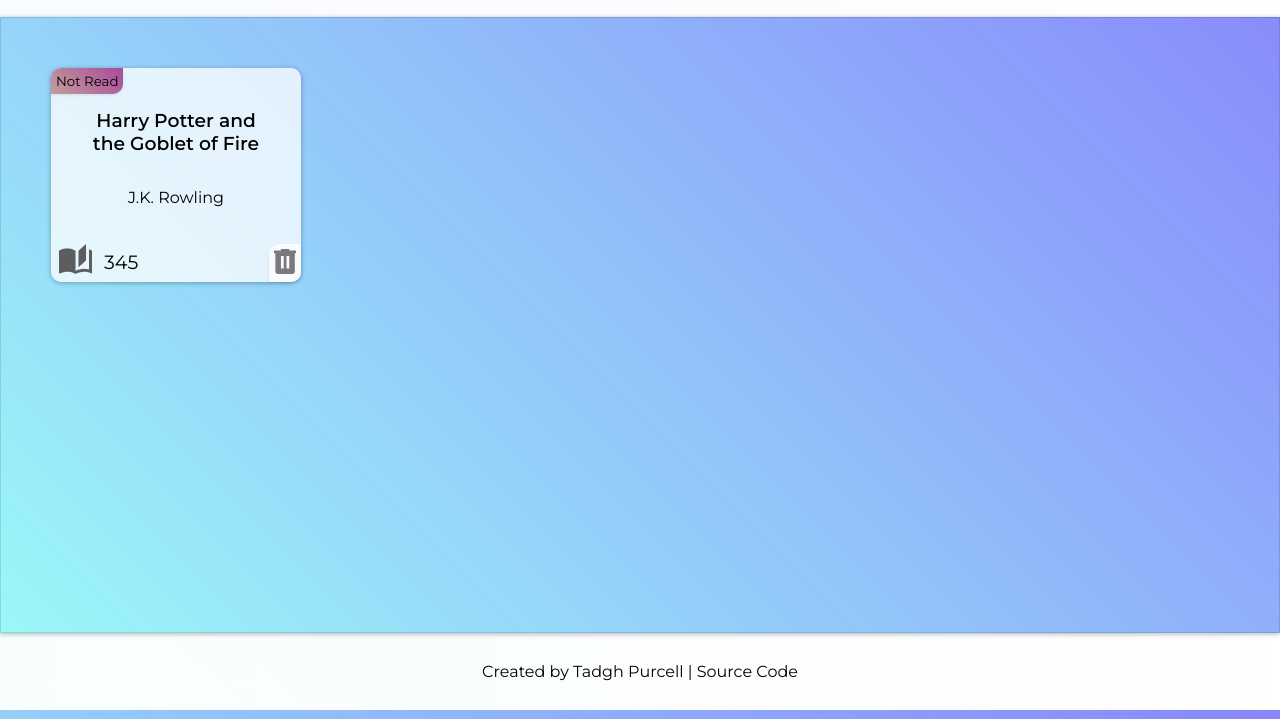
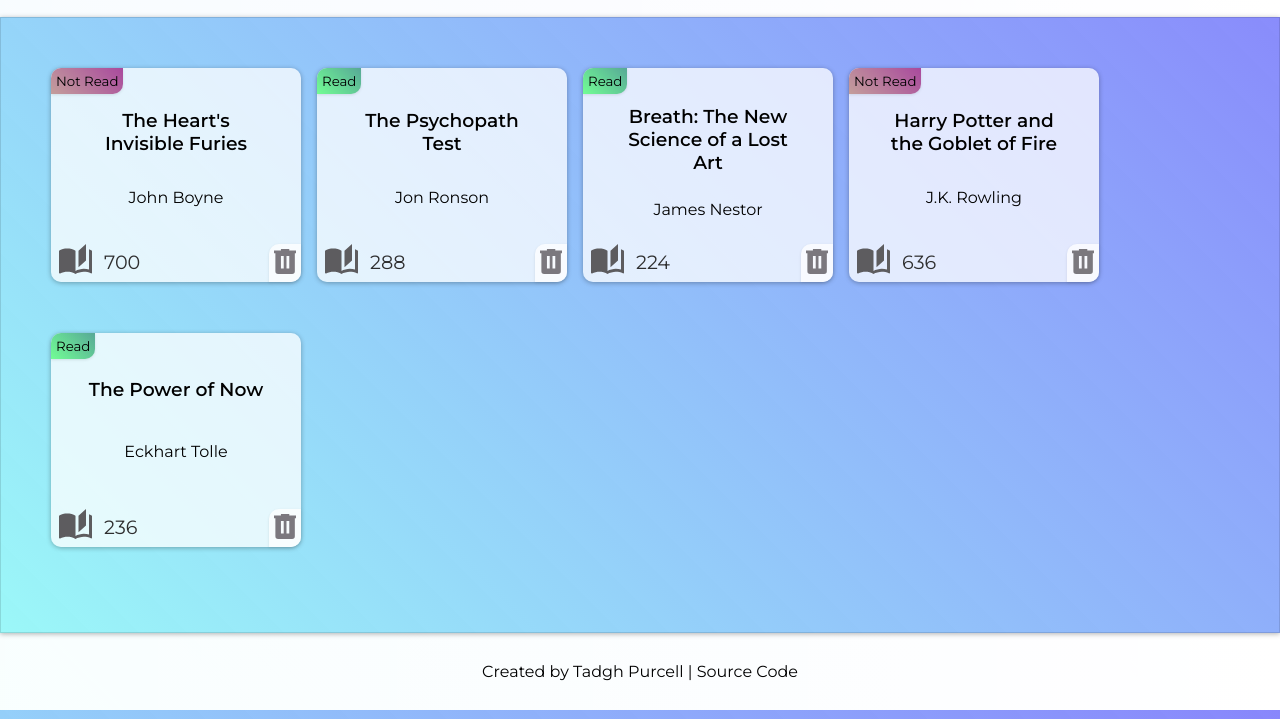
Before and after one commit to BigSmokeyBacon/library, a plain HTML site: page index.html in a window 1280 px wide. Shown: the part 81-800 px from the top of the page. Drawn offline with Linux system fonts and the light colour scheme.

Commit message:
Add more books on initial load

```diff
--- a/index.html
+++ b/index.html
@@ -58,7 +58,70 @@
     </form>
 
     <div class="book-display">
-      <div class="card card--0">
+      <div class="card card--4">
+        <h3 class="card-title">The Heart's Invisible Furies</h3>
+        <p class="card-author">John Boyne</p>
+        <div class="card-pages">
+          <svg xmlns="http://www.w3.org/2000/svg" viewBox="1 2 22 20">
+            <path
+              d="M19 2L14 6.5V17.5L19 13V2M6.5 5C4.55 5 2.45 5.4 1 6.5V21.16C1 21.41 1.25 21.66 1.5 21.66C1.6 21.66 1.65 21.59 1.75 21.59C3.1 20.94 5.05 20.5 6.5 20.5C8.45 20.5 10.55 20.9 12 22C13.35 21.15 15.8 20.5 17.5 20.5C19.15 20.5 20.85 20.81 22.25 21.56C22.35 21.61 22.4 21.59 22.5 21.59C22.75 21.59 23 21.34 23 21.09V6.5C22.4 6.05 21.75 5.75 21 5.5V19C19.9 18.65 18.7 18.5 17.5 18.5C15.8 18.5 13.35 19.15 12 20V6.5C10.55 5.4 8.45 5 6.5 5Z"
+            /></svg
+          ><span>700</span>
+        </div>
+        <div class="card-btns">
+          <button class="btn btn-card-read" type="button">Not Read</button>
+          <button class="btn btn-card-remove" type="button">
+            <svg xmlns="http://www.w3.org/2000/svg" viewBox="4 3 16 18">
+              <path
+                d="M9,3V4H4V6H5V19A2,2 0 0,0 7,21H17A2,2 0 0,0 19,19V6H20V4H15V3H9M9,8H11V17H9V8M13,8H15V17H13V8Z"
+              />
+            </svg>
+          </button>
+        </div>
+      </div>
+      <div class="card card--3">
+        <h3 class="card-title">The Psychopath Test</h3>
+        <p class="card-author">Jon Ronson</p>
+        <div class="card-pages">
+          <svg xmlns="http://www.w3.org/2000/svg" viewBox="1 2 22 20">
+            <path
+              d="M19 2L14 6.5V17.5L19 13V2M6.5 5C4.55 5 2.45 5.4 1 6.5V21.16C1 21.41 1.25 21.66 1.5 21.66C1.6 21.66 1.65 21.59 1.75 21.59C3.1 20.94 5.05 20.5 6.5 20.5C8.45 20.5 10.55 20.9 12 22C13.35 21.15 15.8 20.5 17.5 20.5C19.15 20.5 20.85 20.81 22.25 21.56C22.35 21.61 22.4 21.59 22.5 21.59C22.75 21.59 23 21.34 23 21.09V6.5C22.4 6.05 21.75 5.75 21 5.5V19C19.9 18.65 18.7 18.5 17.5 18.5C15.8 18.5 13.35 19.15 12 20V6.5C10.55 5.4 8.45 5 6.5 5Z"
+            /></svg
+          ><span>288</span>
+        </div>
+        <div class="card-btns">
+          <button class="btn btn-card-read read" type="button">Read</button>
+          <button class="btn btn-card-remove" type="button">
+            <svg xmlns="http://www.w3.org/2000/svg" viewBox="4 3 16 18">
+              <path
+                d="M9,3V4H4V6H5V19A2,2 0 0,0 7,21H17A2,2 0 0,0 19,19V6H20V4H15V3H9M9,8H11V17H9V8M13,8H15V17H13V8Z"
+              />
+            </svg>
+          </button>
+        </div>
+      </div>
+      <div class="card card--2">
+        <h3 class="card-title">Breath: The New Science of a Lost Art</h3>
+        <p class="card-author">James Nestor</p>
+        <div class="card-pages">
+          <svg xmlns="http://www.w3.org/2000/svg" viewBox="1 2 22 20">
+            <path
+              d="M19 2L14 6.5V17.5L19 13V2M6.5 5C4.55 5 2.45 5.4 1 6.5V21.16C1 21.41 1.25 21.66 1.5 21.66C1.6 21.66 1.65 21.59 1.75 21.59C3.1 20.94 5.05 20.5 6.5 20.5C8.45 20.5 10.55 20.9 12 22C13.35 21.15 15.8 20.5 17.5 20.5C19.15 20.5 20.85 20.81 22.25 21.56C22.35 21.61 22.4 21.59 22.5 21.59C22.75 21.59 23 21.34 23 21.09V6.5C22.4 6.05 21.75 5.75 21 5.5V19C19.9 18.65 18.7 18.5 17.5 18.5C15.8 18.5 13.35 19.15 12 20V6.5C10.55 5.4 8.45 5 6.5 5Z"
+            /></svg
+          ><span>224</span>
+        </div>
+        <div class="card-btns">
+          <button class="btn btn-card-read read" type="button">Read</button>
+          <button class="btn btn-card-remove" type="button">
+            <svg xmlns="http://www.w3.org/2000/svg" viewBox="4 3 16 18">
+              <path
+                d="M9,3V4H4V6H5V19A2,2 0 0,0 7,21H17A2,2 0 0,0 19,19V6H20V4H15V3H9M9,8H11V17H9V8M13,8H15V17H13V8Z"
+              />
+            </svg>
+          </button>
+        </div>
+      </div>
+      <div class="card card--1">
         <h3 class="card-title">Harry Potter and the Goblet of Fire</h3>
         <p class="card-author">J.K. Rowling</p>
         <div class="card-pages">
@@ -66,10 +129,31 @@
             <path
               d="M19 2L14 6.5V17.5L19 13V2M6.5 5C4.55 5 2.45 5.4 1 6.5V21.16C1 21.41 1.25 21.66 1.5 21.66C1.6 21.66 1.65 21.59 1.75 21.59C3.1 20.94 5.05 20.5 6.5 20.5C8.45 20.5 10.55 20.9 12 22C13.35 21.15 15.8 20.5 17.5 20.5C19.15 20.5 20.85 20.81 22.25 21.56C22.35 21.61 22.4 21.59 22.5 21.59C22.75 21.59 23 21.34 23 21.09V6.5C22.4 6.05 21.75 5.75 21 5.5V19C19.9 18.65 18.7 18.5 17.5 18.5C15.8 18.5 13.35 19.15 12 20V6.5C10.55 5.4 8.45 5 6.5 5Z"
             /></svg
-          ><span>345</span>
+          ><span>636</span>
         </div>
         <div class="card-btns">
           <button class="btn btn-card-read" type="button">Not Read</button>
+          <button class="btn btn-card-remove" type="button">
+            <svg xmlns="http://www.w3.org/2000/svg" viewBox="4 3 16 18">
+              <path
+                d="M9,3V4H4V6H5V19A2,2 0 0,0 7,21H17A2,2 0 0,0 19,19V6H20V4H15V3H9M9,8H11V17H9V8M13,8H15V17H13V8Z"
+              />
+            </svg>
+          </button>
+        </div>
+      </div>
+      <div class="card card--0">
+        <h3 class="card-title">The Power of Now</h3>
+        <p class="card-author">Eckhart Tolle</p>
+        <div class="card-pages">
+          <svg xmlns="http://www.w3.org/2000/svg" viewBox="1 2 22 20">
+            <path
+              d="M19 2L14 6.5V17.5L19 13V2M6.5 5C4.55 5 2.45 5.4 1 6.5V21.16C1 21.41 1.25 21.66 1.5 21.66C1.6 21.66 1.65 21.59 1.75 21.59C3.1 20.94 5.05 20.5 6.5 20.5C8.45 20.5 10.55 20.9 12 22C13.35 21.15 15.8 20.5 17.5 20.5C19.15 20.5 20.85 20.81 22.25 21.56C22.35 21.61 22.4 21.59 22.5 21.59C22.75 21.59 23 21.34 23 21.09V6.5C22.4 6.05 21.75 5.75 21 5.5V19C19.9 18.65 18.7 18.5 17.5 18.5C15.8 18.5 13.35 19.15 12 20V6.5C10.55 5.4 8.45 5 6.5 5Z"
+            /></svg
+          ><span>236</span>
+        </div>
+        <div class="card-btns">
+          <button class="btn btn-card-read read" type="button">Read</button>
           <button class="btn btn-card-remove" type="button">
             <svg xmlns="http://www.w3.org/2000/svg" viewBox="4 3 16 18">
               <path
--- a/script.js
+++ b/script.js
@@ -28,8 +28,36 @@
   this.readStatus = readStatus;
 };
 
-const harryPotter = new Book("Harry Potter", "J.K Rowling", 365, "false");
+const powerOfNow = new Book("The Power of Now", "Eckhart Tolle", 236, "true");
+const harryPotter = new Book(
+  "Harry Potter and the Goblet of Fire",
+  "J.K Rowling",
+  636,
+  "false"
+);
+const breath = new Book(
+  "Breath: The New Science of a Lost Art",
+  "James Nestor",
+  224,
+  "true"
+);
+const psychopathTest = new Book(
+  "The Psychopath Test",
+  "Jon Ronson",
+  288,
+  "true"
+);
+const heartsInvisibleFuries = new Book(
+  "The Heart's Invisible Furies",
+  "John Boyne",
+  700,
+  "false"
+);
+myLibrary.push(powerOfNow);
 myLibrary.push(harryPotter);
+myLibrary.push(breath);
+myLibrary.push(psychopathTest);
+myLibrary.push(heartsInvisibleFuries);
 
 const clearInputs = function () {
   titleInput.value = "";
@@ -89,7 +117,7 @@
             </div>
             <div class="card-btns">
             <button class="btn btn-card-read ${
-              book.readStatus === "true" ? "Read" : ""
+              book.readStatus === "true" ? "read" : ""
             }" type="button">${
           book.readStatus === "true" ? "Read" : "Not Read"
         }</button>
--- a/style.css
+++ b/style.css
@@ -173,6 +173,9 @@
   transform: scale(1.02);
 }
 
+span {
+  color: #2e2e2f;
+}
 .footer {
   padding: 29px;
   display: flex;
```
